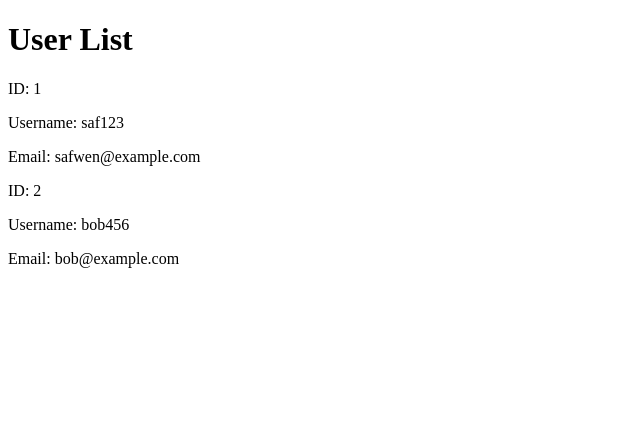
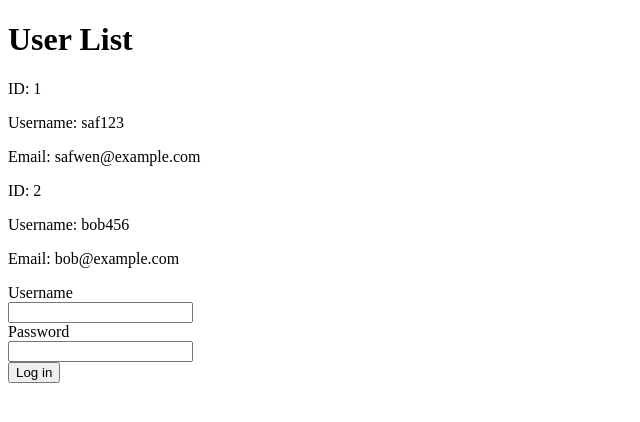
Before and after one commit to Safwen-Saafi/React-tuto, a React (Vite) app: page / in a window 1280 px wide. Shown: the top 422 px of the page, without its empty margins (0-640 px from the left). Built offline with nearby package versions, Linux system fonts and the light colour scheme.

Commit message:
Event Handling

```diff
--- a/src/App.jsx
+++ b/src/App.jsx
@@ -1,6 +1,10 @@
+import LoginForm from "./Components/LoginForm";
 import UserDetail from "./Components/UserDetail";
 
 export default function App() {
+  window.addEventListener("resize", () => {
+    console.log(window.innerHeight, window.innerWidth);
+  });
   const mock = [
     {
       id: 1,
@@ -19,6 +23,7 @@
       {mock.map((user) => {
         return <UserDetail key={user.id} prop={user} />;
       })}
+      <LoginForm />
     </div>
   );
 }
--- /dev/null
+++ b/src/Components/LoginForm.jsx
@@ -0,0 +1,51 @@
+export function LoginForm() {
+  return (
+    <form
+      onSubmit={(e) => {
+        e.preventDefault();
+        const formData = new FormData(e.target);
+        const username = formData.get("username");
+        const password = formData.get("password");
+        // fetch("http://localhost:3001/api/login", {
+        //   method: "POST",
+        //   body: {
+        //     username,
+        //     password,
+        //   },
+        // });
+      }}
+    >
+      <div>
+        <label htmlFor="username">Username</label>
+        <br />
+        <input
+          id="username"
+          name="username"
+          type="text"
+          required
+          onChange={(e) => {
+            console.log(`Username: ${e.target.value}`);
+          }}
+        />
+      </div>
+
+      <div>
+        <label htmlFor="password">Password</label>
+        <br />
+        <input
+          id="password"
+          name="password"
+          type="password"
+          required
+          onChange={(e) => {
+            console.log(`Password: ${e.target.value}`);
+          }}
+        />
+      </div>
+
+      <button type="submit">Log in</button>
+    </form>
+  );
+}
+
+export default LoginForm;
```
